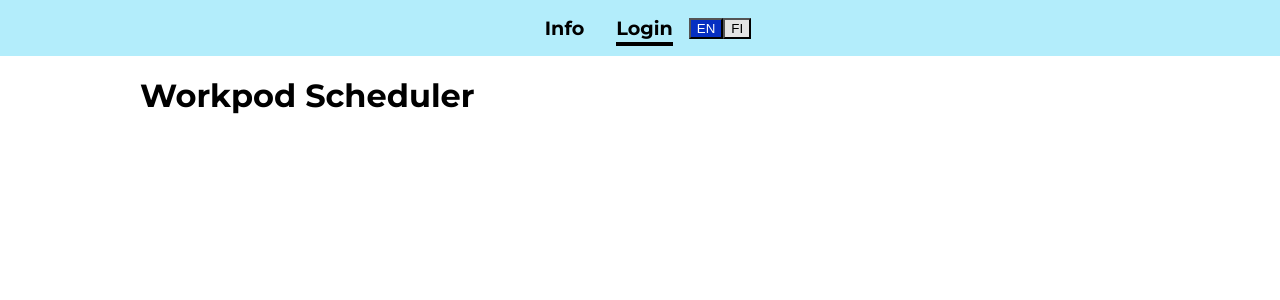
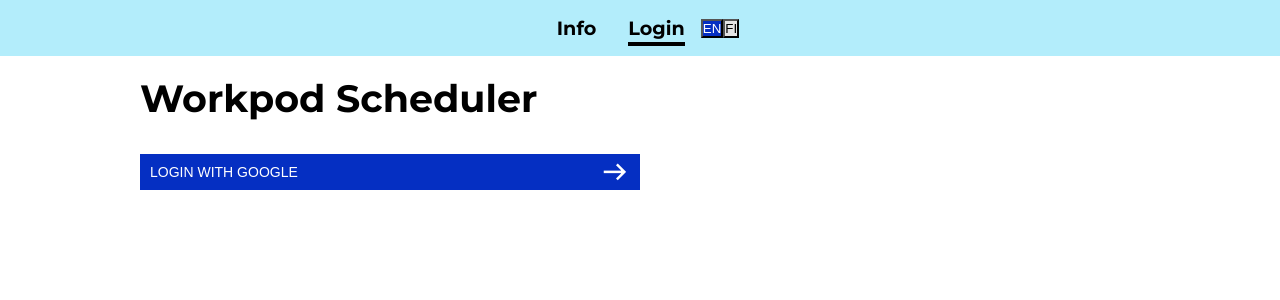
Before and after one commit to oskarisuonpaa/work-pod-end-user-interface, a React (Vite) app in the folder app/: page /login in a window 1280 px wide. Shown: the top 300 px of the page. Built offline with nearby package versions, Linux system fonts and the light colour scheme; no server answers.

Commit message:
feat: implement ActionButton component and update LoginPage for Google login

```diff
--- /dev/null
+++ b/app/src/components/ActionButton/ActionButton.css
@@ -0,0 +1,53 @@
+.button-style--border {
+  display: block;
+  position: relative;
+  background-color: var(--blue);
+  color: var(--white);
+  padding: 0.625rem 2.5rem 0.625rem 0.625rem;
+  font-size: 0.875rem;
+  text-transform: uppercase;
+  text-decoration: none;
+  border: none;
+  cursor: pointer;
+  transition: background 0.2s ease-in-out;
+  max-width: 31.25rem;
+  width: 100%;
+  text-align: left;
+}
+
+.button-style--border:hover,
+.button-style--border:focus {
+  background-color: #001e90;
+  outline: none;
+}
+
+.button-style--border::before {
+  content: "\e901";
+  font-family: "lamk-icons" !important;
+  font-size: 1.875rem;
+  position: absolute;
+  right: 0.625rem;
+  top: 50%;
+  transform: translateY(-50%);
+  line-height: 1;
+  -webkit-font-smoothing: antialiased;
+  -moz-osx-font-smoothing: grayscale;
+  font-style: normal;
+  font-weight: 400;
+  font-variant: normal;
+  text-transform: none;
+}
+
+.button-style--border.inline {
+  display: inline-block;
+}
+
+.button-style--cancel {
+  background-color: var(--red);
+  color: var(--white);
+}
+
+.button-style--cancel:hover,
+.button-style--cancel:focus {
+  background-color: #b02a37;
+}
--- /dev/null
+++ b/app/src/components/ActionButton/index.tsx
@@ -0,0 +1,43 @@
+import { Link } from "react-router";
+import "./ActionButton.css";
+
+type CommonProps = {
+  label: string;
+  className?: string;
+};
+
+type LinkVariant = {
+  to: string;
+  onClick?: never;
+};
+
+type ButtonVariant = {
+  to?: never;
+  onClick: () => void;
+};
+
+type ActionButtonProps = CommonProps & (LinkVariant | ButtonVariant);
+
+const ActionButton = ({
+  label,
+  className = "",
+  ...rest
+}: ActionButtonProps) => {
+  const baseClass = `button-style--border ${className}`.trim();
+
+  if ("to" in rest && rest.to) {
+    return (
+      <Link to={rest.to} className={baseClass}>
+        {label}
+      </Link>
+    );
+  }
+
+  return (
+    <button onClick={rest.onClick} className={baseClass}>
+      {label}
+    </button>
+  );
+};
+
+export default ActionButton;
--- a/app/src/components/LoginPage.tsx
+++ b/app/src/components/LoginPage.tsx
@@ -1,25 +1,40 @@
-import { GoogleLogin, type CredentialResponse } from "@react-oauth/google";
+import { useGoogleLogin, type TokenResponse } from "@react-oauth/google";
 import { useAuth } from "@auth/useAuth";
 import PageWrapper from "./PageWrapper";
+import ActionButton from "./ActionButton";
+import axios from "axios";
 
 const LoginPage = () => {
   const { onLogin } = useAuth();
 
-  const handleSuccess = (response: CredentialResponse) => {
-    if (response.credential) {
-      onLogin(response.credential);
-    } else {
-      console.warn("Missing credential in response");
-    }
-  };
+  const handleLoginClick = useGoogleLogin({
+    flow: "implicit",
+    scope: "openid email profile",
+    onSuccess: async (tokenResponse: TokenResponse) => {
+      try {
+        const { access_token } = tokenResponse;
 
-  const handleError = () => {
-    console.error("Google login failed");
-  };
+        const response = await axios.get(
+          `https://www.googleapis.com/oauth2/v3/userinfo?access_token=${access_token}`
+        );
+
+        console.log("Login successful:", response.data);
+      } catch (error) {
+        console.error("Login failed:", error);
+      }
+    },
+    onError: () => {
+      console.error("Google login failed");
+    },
+  });
 
   return (
     <PageWrapper pageTitle="Workpod Scheduler">
-      <GoogleLogin onSuccess={handleSuccess} onError={handleError} useOneTap />
+      <ActionButton
+        label="Login with Google"
+        className="login-button"
+        onClick={handleLoginClick}
+      />
     </PageWrapper>
   );
 };
--- a/app/src/components/PageWrapper/PageWrapper.css
+++ b/app/src/components/PageWrapper/PageWrapper.css
@@ -4,31 +4,34 @@
   display: flex;
   flex-direction: column;
   align-items: center;
+  max-width: 62.5rem;
 }
 
 .page-content {
-  max-width: 62.5rem;
   width: 100%;
   margin: 0 auto;
 }
 
 .page-title-container {
-  margin: 0;
-  padding: 0;
-  max-width: 62.5rem;
+  padding: 1.25rem 0 0.625rem;
+  margin-bottom: 1.414rem;
   width: 100%;
 }
 
 .page-title {
   text-align: left;
   line-height: 1.2em;
+  margin: 0;
   max-width: 49.375rem;
   position: relative;
+  font-size: 1.25rem;
   font-weight: 700;
 }
 
-@media screen and (min-width: 47.5em) {
-  .page-title h1 {
+@media (min-width: 47.5em) {
+  .page-title {
+    margin: 0;
+    padding: 0;
     font-size: 2.375rem;
   }
 }
--- a/app/src/index.css
+++ b/app/src/index.css
@@ -31,16 +31,31 @@
   font-display: block;
 }
 
-body {
+* {
   margin: 0;
   padding: 0;
-  background-color: var(--white);
+  box-sizing: border-box;
+}
+
+body {
+  color: var(--black);
+  min-width: 300px;
   height: 100%;
   width: 100%;
-  display: block;
-  color: var(--black);
   font-size: 1rem;
   font-weight: 300;
+  overflow-x: hidden;
+}
+
+h1 {
+  display: block;
+  font-size: 2em;
+  margin-block-start: 0.67em;
+  margin-block-end: 0.67em;
+  margin-inline-start: 0px;
+  margin-inline-end: 0px;
+  font-weight: bold;
+  unicode-bidi: isolate;
 }
 
 h2 {
```
